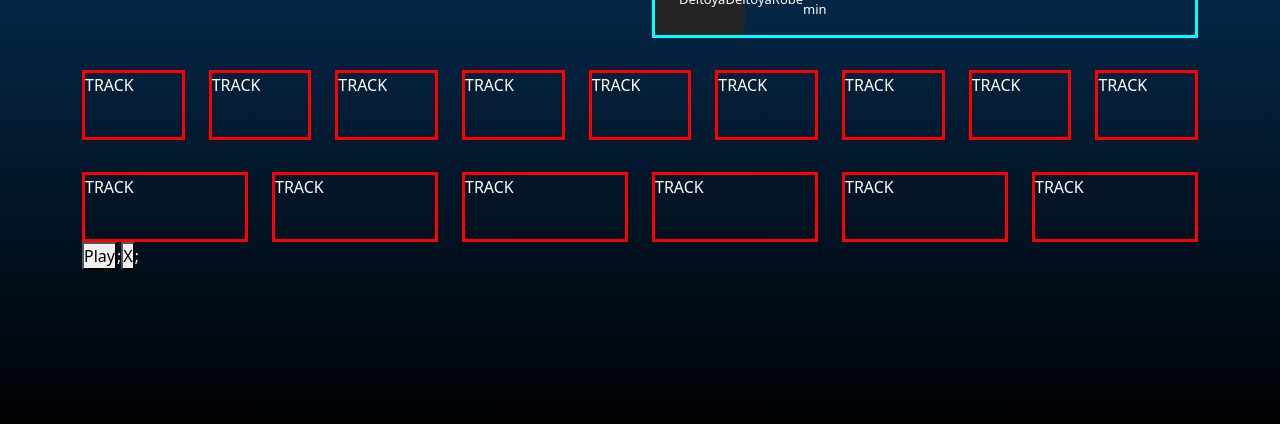
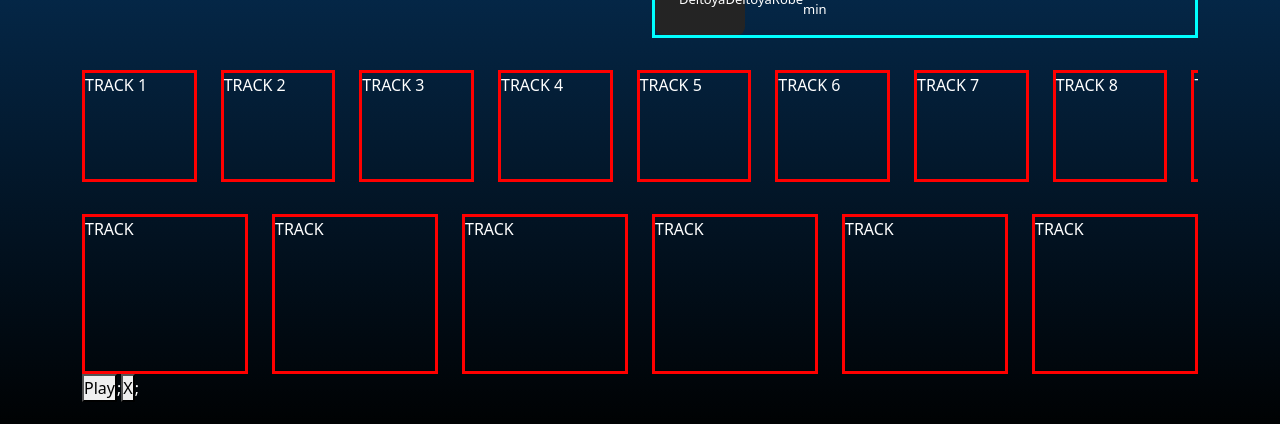
Before and after one commit to MiguelPerezMartinez/apollofy-music-project, a React (Create React App) app in the folder client/: page / in a window 1280 px wide. Shown: the part 355-779 px from the top of the page. Built offline with nearby package versions, Linux system fonts and the light colour scheme; no server answers; sample sign-in values are in the browser's storage.

Commit message:
feat #8 : added horizontal scroll container (install needed in /client > npm install react-indiana-drag-scroll )

```diff
--- a/client/package.json
+++ b/client/package.json
@@ -12,6 +12,7 @@
     "react": "^17.0.2",
     "react-bootstrap": "^2.0.0-beta.6",
     "react-dom": "^17.0.2",
+    "react-indiana-drag-scroll": "^2.0.1",
     "react-redux": "^7.2.5",
     "react-router": "^5.2.1",
     "react-router-dom": "^5.3.0",
--- a/client/src/components/TrackBox/TrackBox.js
+++ b/client/src/components/TrackBox/TrackBox.js
@@ -1,8 +1,9 @@
 import React from "react";
 import "./styles.css";
 
-function TrackBox() {
-  return <div className="track-box">TRACK</div>;
+function TrackBox({ trackNum, size = "small" }) {
+  const boxSize = "track-box-" + size;
+  return <div className={boxSize}>TRACK {trackNum}</div>;
 }
 
 export default TrackBox;
--- a/client/src/components/TrackBox/styles.css
+++ b/client/src/components/TrackBox/styles.css
@@ -1,9 +1,21 @@
-.track-box {
-  min-width: 60px;
-  min-height: 70px;
+.track-box-small {
+  width: 100%;
+  min-width: 7rem;
+  height: 7rem;
+  border: 3px solid red;
+}
+
+.track-box-big {
+  width: 100%;
+  min-width: 10rem;
+  height: 10rem;
   border: 3px solid red;
 }
 
 .home-top-col {
   border: 3px solid cyan;
 }
+
+.scroll-wrapper-tracks {
+  width: 130rem;
+}
--- a/client/src/pages/Home/Home.js
+++ b/client/src/pages/Home/Home.js
@@ -10,6 +10,7 @@ import Track from "../../components/Track";
 import TrackBox from "../../components/TrackBox";
 import PlayButton from "../../components/PlayButton";
 import { Container, Row, Col } from "react-bootstrap";
+import ScrollContainer from "react-indiana-drag-scroll";
 
 //imports to set userRedux
 import { useDispatch, useSelector } from "react-redux";
@@ -47,7 +48,7 @@ function Home() {
   };
 
   const topTracks = [1, 2, 3, 4, 5];
-  const tracks = [1, 2, 3, 4, 5, 6, 7, 8, 9];
+  const tracks = [1, 2, 3, 4, 5, 6, 7, 8, 9, 10, 11, 12, 13, 14, 15];
   const recomendedTracks = [1, 2, 3, 4, 5, 6];
 
   return (
@@ -76,22 +77,24 @@ function Home() {
           </Row>
           <div className="xl-separator" />
 
-          <Row>
-            {tracks.map(() => {
+          <ScrollContainer className="scroll-container">
+            <Row className="scroll-wrapper-tracks">
+              {tracks.map((trackNum) => {
                 return (
                   <Col>
-                  <TrackBox />
+                    <TrackBox trackNum={trackNum} />
                   </Col>
                 );
               })}
             </Row>
+          </ScrollContainer>
           <div className="xl-separator" />
 
           <Row xs={4} md={4} lg={2}>
             {recomendedTracks.map(() => {
               return (
                 <Col xs={4} md={4} lg={2}>
-                  <TrackBox />
+                  <TrackBox size="big" />
                 </Col>
               );
             })}
```
Also changed, not shown: 1 other file (tests, documents, lock files or other folders). Lines whose indentation alone changed are shown as unchanged.
